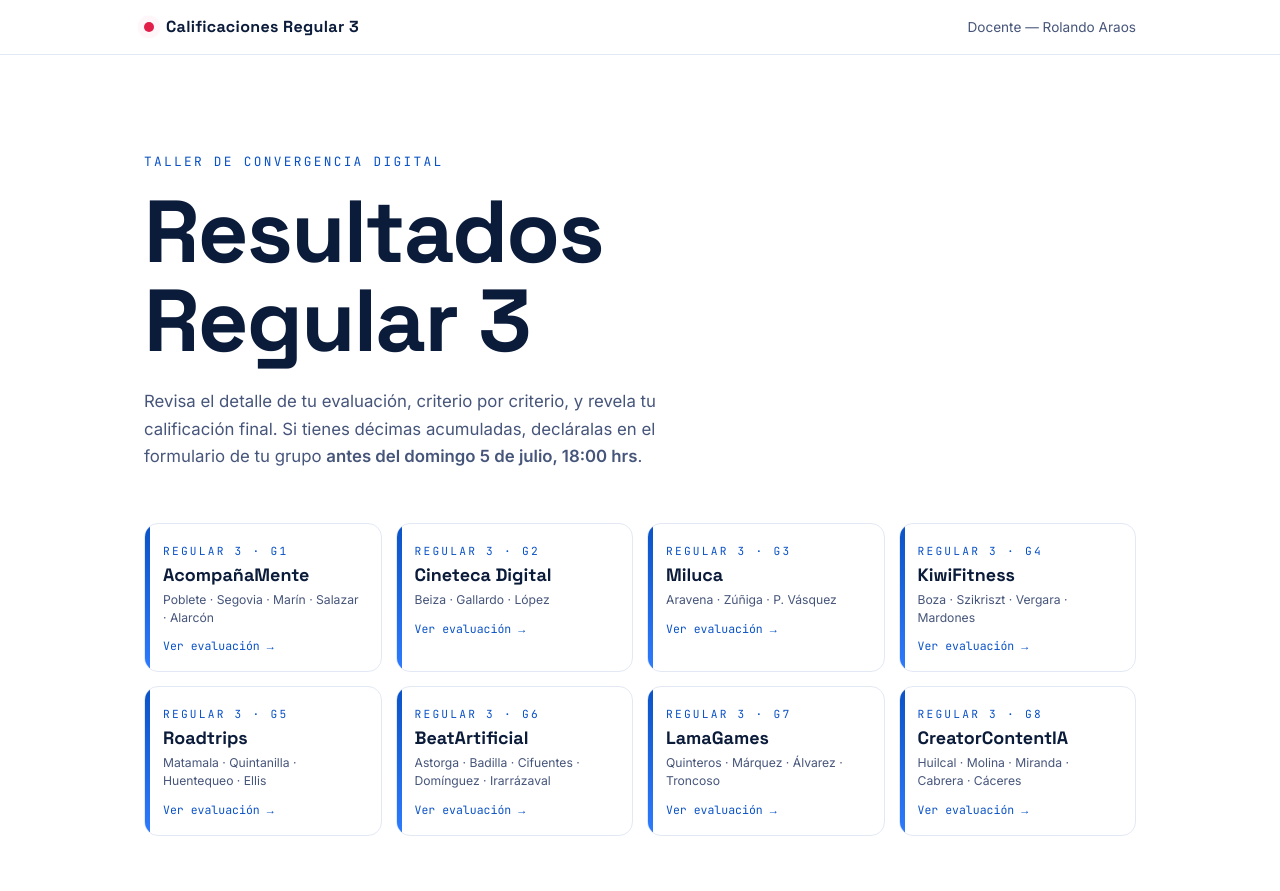
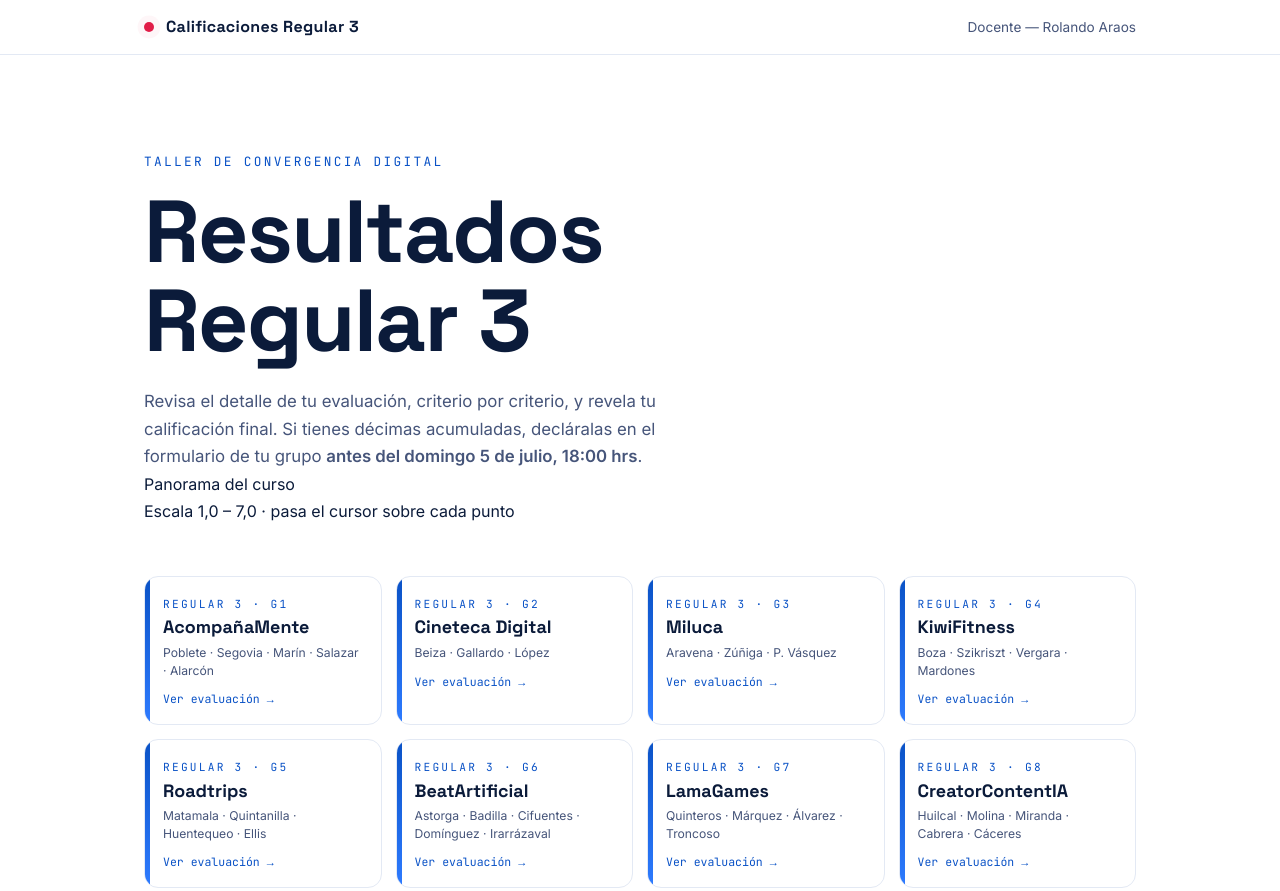
Before and after one commit to nerdmodulus/regular-3-tcd-calificaciones, a plain HTML site: page index.html in a window 1280 px wide. Shown: the top 891 px of the page. Drawn offline with Linux system fonts and the light colour scheme.

Commit message:
Update index.html

```diff
--- a/index.html
+++ b/index.html
@@ -19,9 +19,18 @@
 </header>
 
 <section class="hero">
-  <p class="hero-eyebrow">Taller de Convergencia Digital</p>
-  <h1>Resultados<br>Regular&nbsp;3</h1>
-  <p class="hero-sub">Revisa el detalle de tu evaluación, criterio por criterio, y revela tu calificación final. Si tienes décimas acumuladas, decláralas en el formulario de tu grupo <strong>antes del domingo 5 de julio, 18:00 hrs</strong>.</p>
+  <div class="hero-grid">
+    <div class="hero-text">
+      <p class="hero-eyebrow">Taller de Convergencia Digital</p>
+      <h1>Resultados<br>Regular&nbsp;3</h1>
+      <p class="hero-sub">Revisa el detalle de tu evaluación, criterio por criterio, y revela tu calificación final. Si tienes décimas acumuladas, decláralas en el formulario de tu grupo <strong>antes del domingo 5 de julio, 18:00 hrs</strong>.</p>
+    </div>
+    <div class="hero-chart">
+      <p class="chart-title">Panorama del curso</p>
+      <p class="chart-caption">Escala 1,0 – 7,0 · pasa el cursor sobre cada punto</p>
+      <div id="course-chart" class="chart-box"></div>
+    </div>
+  </div>
   <nav class="group-picker" id="group-picker" aria-label="Selecciona tu grupo">
     <!-- Tarjetas generadas por script.js -->
   </nav>
```
